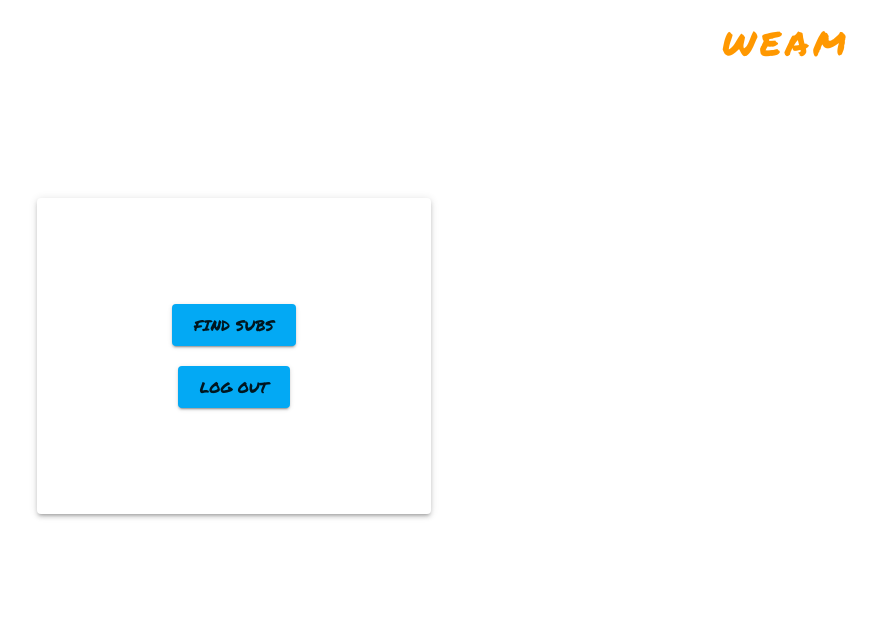
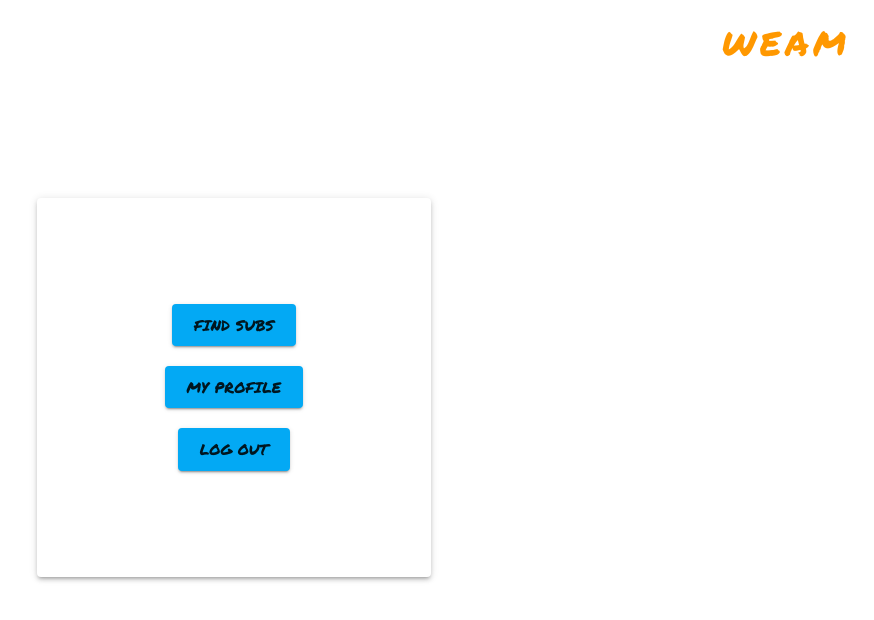
Before and after one commit to Maxisab/weam, a React (Create React App) app: page / in a window 1280 px wide. Shown: the top 620 px of the page, without its empty margins (406-1280 px from the left). Built offline with nearby package versions, Linux system fonts and the light colour scheme; no server answers; sample sign-in values are in the browser's storage.

Commit message:
Feature: link to user profile from homepage

```diff
--- a/src/pages/Home/Home.js
+++ b/src/pages/Home/Home.js
@@ -40,6 +40,9 @@ const Home = () => {
               {!user && <Button component={NavLink} to="/signup" sx={btn} variant="contained" size="large">Sign Up</Button>}
             </Grid>
             <Grid item xs={12}>
+              {user && <Button component={NavLink} to="/profile" sx={btn} variant="contained" size="large">My Profile</Button>}
+            </Grid>
+            <Grid item xs={12}>
               {user && <Button onClick={logout} sx={btn} variant="contained" size="large">Log Out</Button>}
             </Grid>
             {/* <Grid item xs={12}>
```
Also changed, not shown: src/pages/SubRequest/SubRequest.js (+0 -7 lines).
